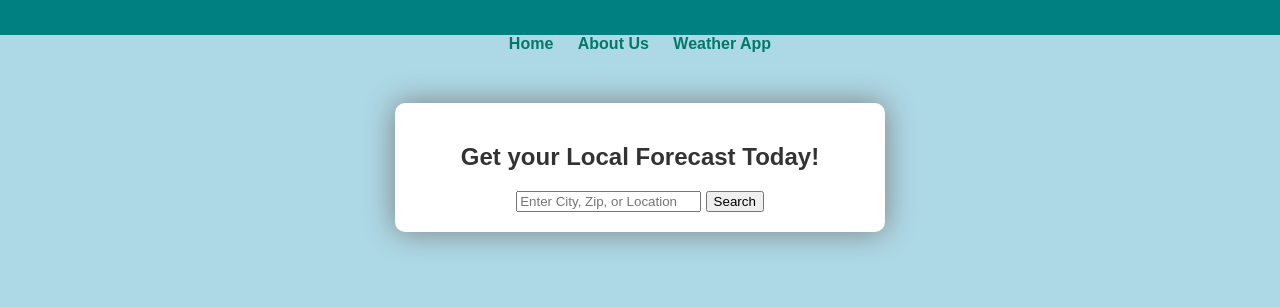
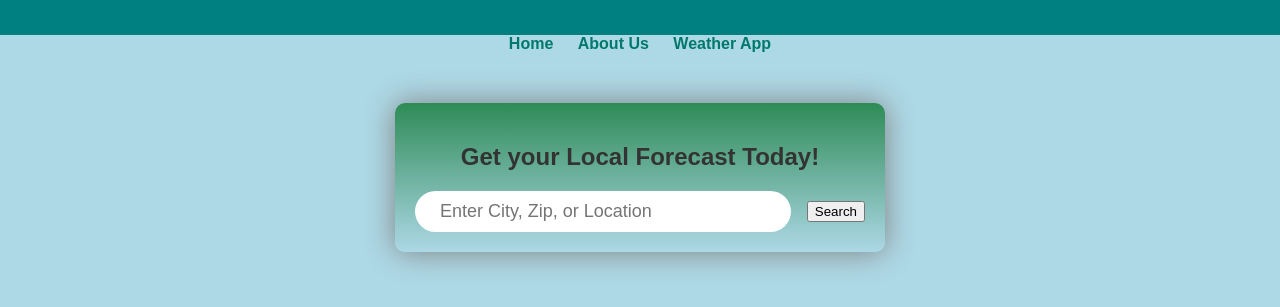
Before and after one commit to pierreblessing/INST377-FINAL-PROJECT, a plain HTML site: page weather.html in a window 1280 px wide. Shown: the part 77-384 px from the top of the page. Drawn offline with Linux system fonts and the light colour scheme.

Commit message:
changed button css style

```diff
--- a/app.css
+++ b/app.css
@@ -83,15 +83,33 @@ header {
 }
 
 .boxes {
-    background-color: white;
     border-radius: 10px;
     padding: 20px;
     box-shadow: 0 0 30px grey;
     width: 450px;
+    background: linear-gradient(180deg, seagreen, lightblue);
 }
 
 .boxes:hover {
     transform: scale(1.05);
+}
+
+.search-bar {
+    width: 100%;
+    display: flex;
+    align-items: center;
+    justify-content: space-between;
+}
+
+.search-bar input {
+    border:0;
+    outline: 0;
+    background: white;
+    padding: 10px 25px;
+    border-radius: 30px;
+    flex: 1;
+    margin-right: 16px;
+    font-size: 18px;
 }
 
 .boxesAbout {
```
